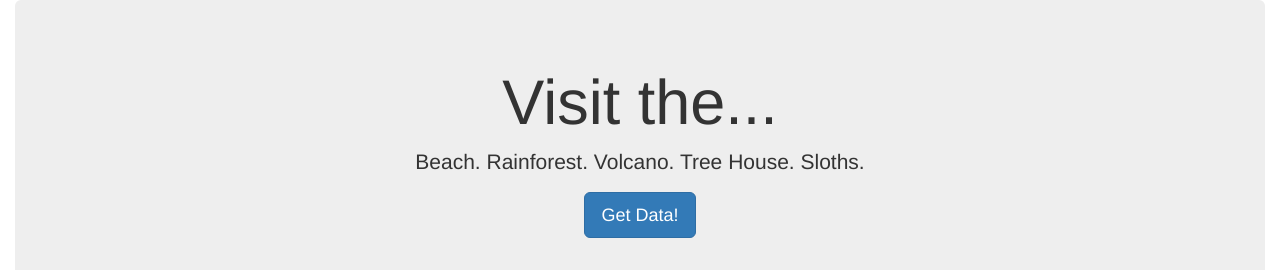
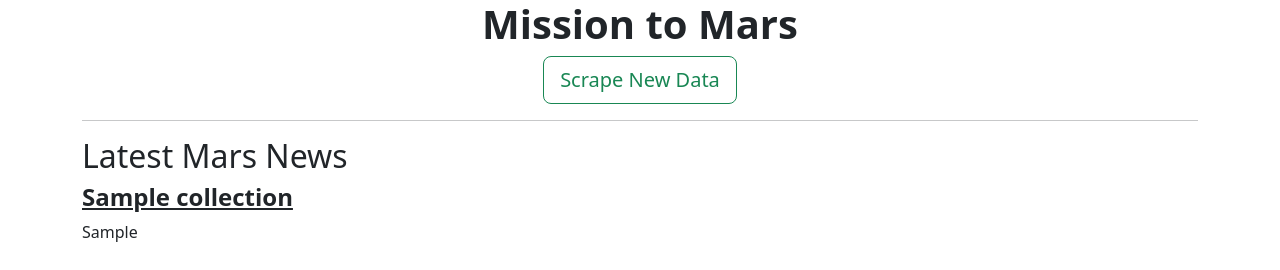
Before and after one commit to JohnTorgerson/mars, a Flask app: page / in a window 1280 px wide. Shown: the top 270 px of the page. Run offline with Flask 2, Linux system fonts and the light colour scheme; grey boxes marked "Sample" are stand-in pictures; a database or web service that is not in the repository returns one stand-in record (values such as "Sample title"); some libraries are stand-ins or nearby versions.

Commit message:
completed

```diff
--- a/app.py
+++ /dev/null
@@ -1,38 +0,0 @@
-from flask import Flask, render_template, redirect
-from flask_pymongo import PyMongo
-import scrape_costa
-
-# Create an instance of Flask
-app = Flask(__name__)
-
-# Use PyMongo to establish Mongo connection
-mongo = PyMongo(app, uri="mongodb://localhost:27017/weather_app")
-
-
-# Route to render index.html template using data from Mongo
-@app.route("/")
-def home():
-
-    # Find one record of data from the mongo database
-    destination_data = mongo.db.collection.find_one()
-
-    # Return template and data
-    return render_template("index.html", vacation=destination_data)
-
-
-# Route that will trigger the scrape function
-@app.route("/scrape")
-def scrape():
-
-    # Run the scrape function
-    costa_data = scrape_costa.scrape_info()
-
-    # Update the Mongo database using update and upsert=True
-    mongo.db.collection.update_one({}, {"$set": costa_data}, upsert=True)
-
-    # Redirect back to home page
-    return redirect("/")
-
-
-if __name__ == "__main__":
-    app.run(debug=True)
--- /dev/null
+++ b/insert.py
@@ -0,0 +1,38 @@
+# Import dependent libraries
+from flask import Flask, render_template, redirect
+from flask_pymongo import PyMongo
+import scrape_mars
+
+# Create an instance of Flask app
+app = Flask(__name__)
+
+# Use flask_pymongo to set up mongo connection
+mongo = PyMongo(app, uri="mongodb://localhost:27017/mars_db")
+
+## set primary landing page application
+@app.route("/")
+def index():
+    # find one document from our mongo db and return it.
+    collection = mongo.db.collection.find_one()
+    # pass that listing to render_template
+    return render_template("index.html", collection=collection)
+
+# set our path to /scrape
+@app.route("/scrape")
+def scrape():
+
+    # call the scrape function in our scrape_mars file. This will scrape and save to mongo.
+    collection_items = scrape_mars.scrape()
+
+    # update our listings with the data that is being scraped.
+    mongo.db.collection.update_one({}, {"$set": collection_items}, upsert=True)
+
+    # print confirmation
+    print("Newly Scraped Data Uploaded!")
+
+    # return a message to our page so we know it was successful.
+    return redirect("/", code=302)
+
+
+if __name__ == "__main__":
+    app.run(debug=True)
--- a/templates/index.html
+++ b/templates/index.html
@@ -3,25 +3,135 @@
 
 <head>
   <meta charset="UTF-8">
+  <title>Mars</title>
+
+  <!-- Set the viewport the way Bootstrap likes it -->
   <meta name="viewport" content="width=device-width, initial-scale=1.0">
-  <meta http-equiv="X-UA-Compatible" content="ie=edge">
-  <title>Costa Rica Weather</title>
-  <link rel="stylesheet" href="https://maxcdn.bootstrapcdn.com/bootstrap/3.3.7/css/bootstrap.min.css">
+
+  <!-- Bring in the Bootstrap stylesheet -->
+  <link href="https://cdn.jsdelivr.net/npm/bootstrap@5.2.0/dist/css/bootstrap.min.css" rel="stylesheet" integrity="sha384-gH2yIJqKdNHPEq0n4Mqa/HGKIhSkIHeL5AyhkYV8i59U5AR6csBvApHHNl/vI1Bx" crossorigin="anonymous">
 </head>
 
 <body>
-  <div class="container-fluid">
+
+  <!-- Set Container for Bootstrap interactive grid ((Maybe as articles???)) -->
+  <div class="container">
+
     <div class="jumbotron text-center">
-      <h1>Visit the...</h1>
-      <p>Beach. Rainforest. Volcano. Tree House. Sloths.</p>
-      <p><a class="btn btn-primary btn-lg" href="/scrape" role="button">Get Data!</a></p>
+      <h1><b>
+        Mission to Mars
+      </h1></b>
+      <p>
+        <a type="button" class="btn btn-outline-success btn-lg" href="/scrape" role="button">Scrape New Data</a>
+      </p>
     </div>
-    <img src="{{ vacation.sloth_img }}" alt="Sloth">
-    <h2>The typical weather in Costa Rica is:</h2>
-    <h3>Max Temp: {{ vacation.max_temp }}</h3>
-    <h3>Min Temp: {{ vacation.min_temp }}</h3>
+    <hr>
+
+    <!--Bootstrap Rows indicate the start of a new horizontal 12 span grid-->
+    <div class="row">
+      <div class="col-md-12"> <!--Selects the element's interactivity model from Bootsrap-->
+
+        <h2>
+          Latest Mars News
+        </h2>
+        <!-- Input code for your elements -->
+        <h4><b><u>
+          {{ collection.news_title }}
+        </h4></b></u>
+        <p>
+          {{ collection.news_teaser }}
+        </p>
+      </div>
+    </div>
+    <hr>
+
+    <!-- This indent layer starts a new Bootsrap row. -->
+    <div class="row">
+
+      <!-- This indent layer starts a new Bootsrap component. -->
+      <div class="col-md-8">
+        <h2>
+          Featured Mars Image
+        </h2>
+        {% with feature = collection.feature %}
+        <img src="{{feature}}" alt="Featured Mars Image" class="image-responsive">
+        {% endwith %}
+      </div>
+
+      <!-- This indent layer starts a new Bootsrap component. -->
+      <div class="col-md-4">
+        <!-- Create Custom Table Class -->
+        <h2>
+          Mars Facts
+        </h2>
+
+        <!-- <table class="table table-striped table-hover"> -->
+          <table class="table table-striped table-hover">
+            {{ collection.table|safe }}
+          </table>
+        <!-- </table> -->
+      </div>
+    </div>
+
+    <!-- This indent layer starts a new Bootsrap row. -->
+    <div class="row">
+
+      <!-- This indent layer starts a new Bootsrap component. -->
+      <div class="col-md-12" style="text-align: center;">
+        <h2>
+          Mars Hemispheres
+        </h2>
+        <hr>
+      </div>
+
+      <!-- To be replaced by Hemisphire dictionary -->
+      <div class="col-md-3" style="img-align=center">
+        {% with cerb = collection.cerb_jpg %}
+        <img src="{{cerb}}" alt="{{ collection.cerb_title }}" width=240 class="image-responsive">
+        {% endwith %}
+
+        <h3>
+          {{ collection.cerb_title }}
+        </h3>
+      </div>
+      <!-- -------------------------------------- -->
+      <div class="col-md-3" style="img-align=center">
+        {% with schi = collection.schi_jpg %}
+        <img src="{{schi}}" alt="{{ collection.schi_title }}" width=240 class="image-responsive">
+        {% endwith %}
+
+        <h3>
+          {{ collection.schi_title }}
+        </h3>
+      </div>
+      <!-- -------------------------------------- -->
+      <div class="col-md-3" style="img-align=center">
+        {% with syrt = collection.syrt_jpg %}
+        <img src="{{syrt}}" alt="{{ collection.syrt_title }}" width=240 class="image-responsive">
+        {% endwith %}
+
+        <h3>
+          {{ collection.syrt_title }}
+        </h3>
+      </div>
+      <!-- -------------------------------------- -->
+      <div class="col-md-3" style="img-align=center">
+        {% with vall = collection.vall_jpg %}
+        <img src="{{vall}}" alt="{{ collection.vall_title }}" width=240 class="image-responsive">
+        {% endwith %}
+
+        <h3>
+          {{ collection.vall_title }}
+        </h3>
+      </div>
+
+    </div>
+
   </div>
-  </div>
+
+    <!-- Import the Bootstrap JavaScript code -->
+    <script src="https://cdn.jsdelivr.net/npm/bootstrap@5.2.0/dist/js/bootstrap.bundle.min.js" integrity="sha384-A3rJD856KowSb7dwlZdYEkO39Gagi7vIsF0jrRAoQmDKKtQBHUuLZ9AsSv4jD4Xa" crossorigin="anonymous"></script>
+
 </body>
 
 </html>
```
Also changed, not shown: scrape_costa.py (deleted, +0 -46 lines), scrape_mars.py (added, +220 -0 lines), README.md, 1 other file.
